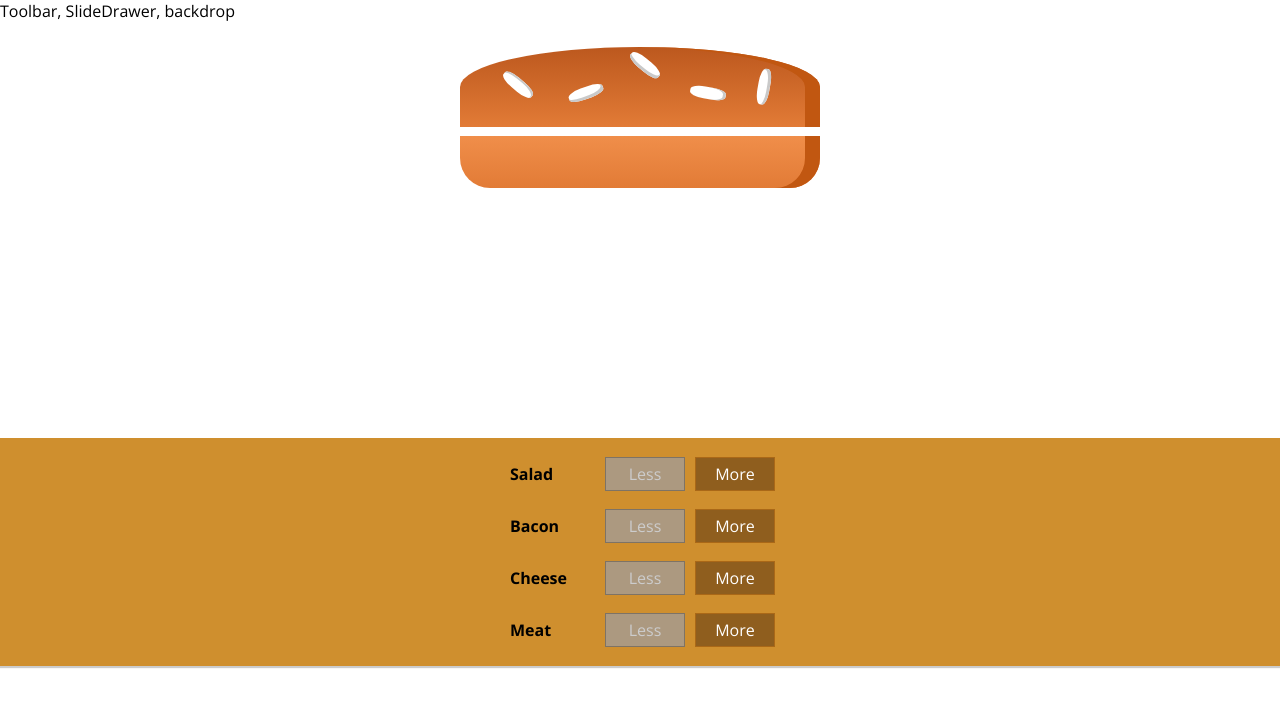
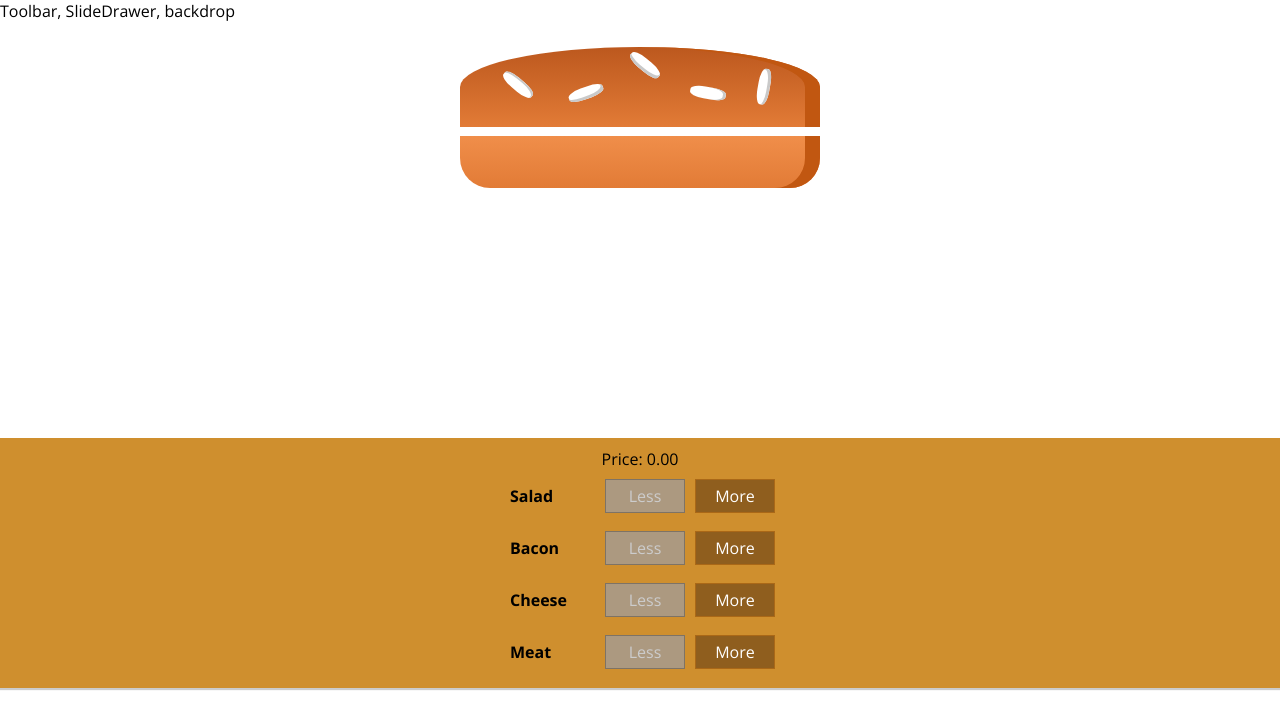
Before and after one commit to SergeyArenzon/MyBurger, a React app: page / in a window 1280 px wide. Shown: the top 728 px of the page. Built offline with nearby package versions, Linux system fonts and the light colour scheme.

Commit message:
add total price

```diff
--- a/src/components/Burger/BuildControls/BuildControls.js
+++ b/src/components/Burger/BuildControls/BuildControls.js
@@ -13,6 +13,7 @@ const controls = [
 
 const buildControls = (props) => (
     <div className={classes.BuildControls}>
+        <div>Price: {props.price.toFixed(2)}</div>
         {
             controls.map(ctrl => (
                 <BuildControl
--- a/src/containers/BurgerBuilder/BurgerBuilder.js
+++ b/src/containers/BurgerBuilder/BurgerBuilder.js
@@ -8,7 +8,7 @@ import BuildControls from './../../components/Burger/BuildControls/BuildControls
 const INGREDIENT_PRICES = {
     salad: 0.5,
     cheese: 0.4,
-    meate: 1.3,
+    meat: 1.3,
     bacon: 0.7
 }
 
@@ -21,7 +21,7 @@ class BurgerBuilder extends Component {
             cheese: 0,
             meat: 0
         },
-        totalPrice: 4
+        totalPrice: 0
     }
 
     addIngredientHandler = (type) => {
@@ -70,6 +70,7 @@ class BurgerBuilder extends Component {
                     ingredientAdded={this.addIngredientHandler}
                     ingredientRemoved={this.removeIngredientHandler}
                     disabled={disabledInfo}
+                    price={this.state.totalPrice}
                 >
                 </BuildControls>
             </Aux>
```
